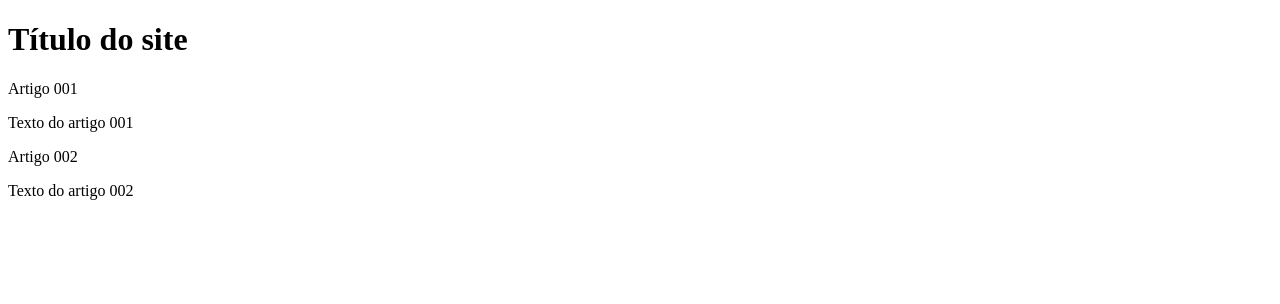
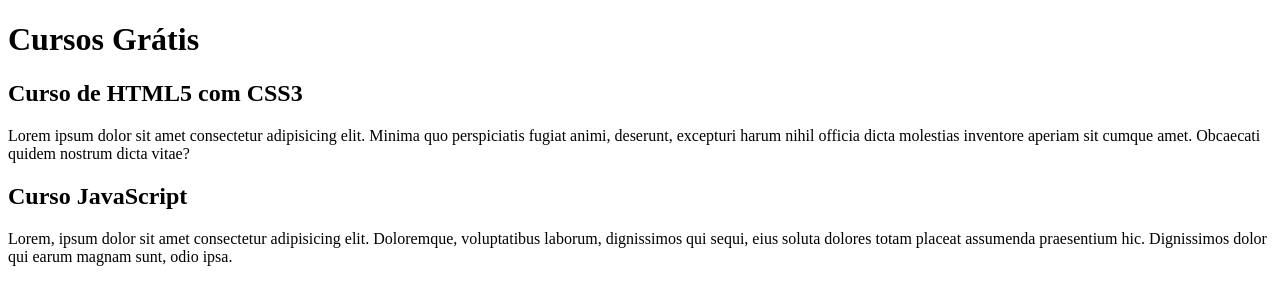
Before and after one commit to RyanKelvin06/projeto-site, a plain HTML site: page index.html in a window 1280 px wide. Drawn offline with Linux system fonts and the light colour scheme.

Commit message:
comecei a escrever o conteúdo

```diff
--- a/index.html
+++ b/index.html
@@ -8,16 +8,16 @@
 <body>
     <main>
         <header>
-            <h1>Título do site</h1>
+            <h1>Cursos Grátis</h1>
 
         </header>
         <article>
-            Artigo 001
-            <p>Texto do artigo 001</p>
+            <h2>Curso de HTML5 com CSS3</h2>
+            <p>Lorem ipsum dolor sit amet consectetur adipisicing elit. Minima quo perspiciatis fugiat animi, deserunt, excepturi harum nihil officia dicta molestias inventore aperiam sit cumque amet. Obcaecati quidem nostrum dicta vitae?</p>
         </article>
         <article>
-            Artigo 002
-            <p>Texto do artigo 002</p>
+            <h2>Curso JavaScript</h2>
+            <p>Lorem, ipsum dolor sit amet consectetur adipisicing elit. Doloremque, voluptatibus laborum, dignissimos qui sequi, eius soluta dolores totam placeat assumenda praesentium hic. Dignissimos dolor qui earum magnam sunt, odio ipsa.</p>
         </article>
     </main>
 
```
